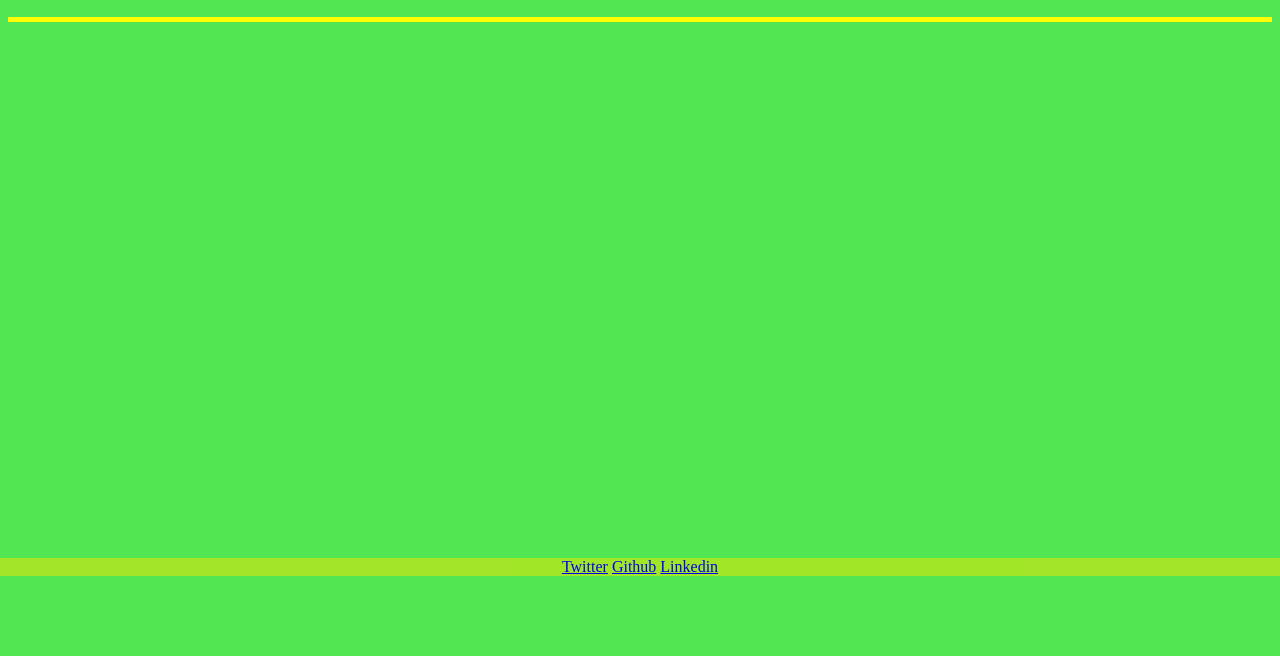
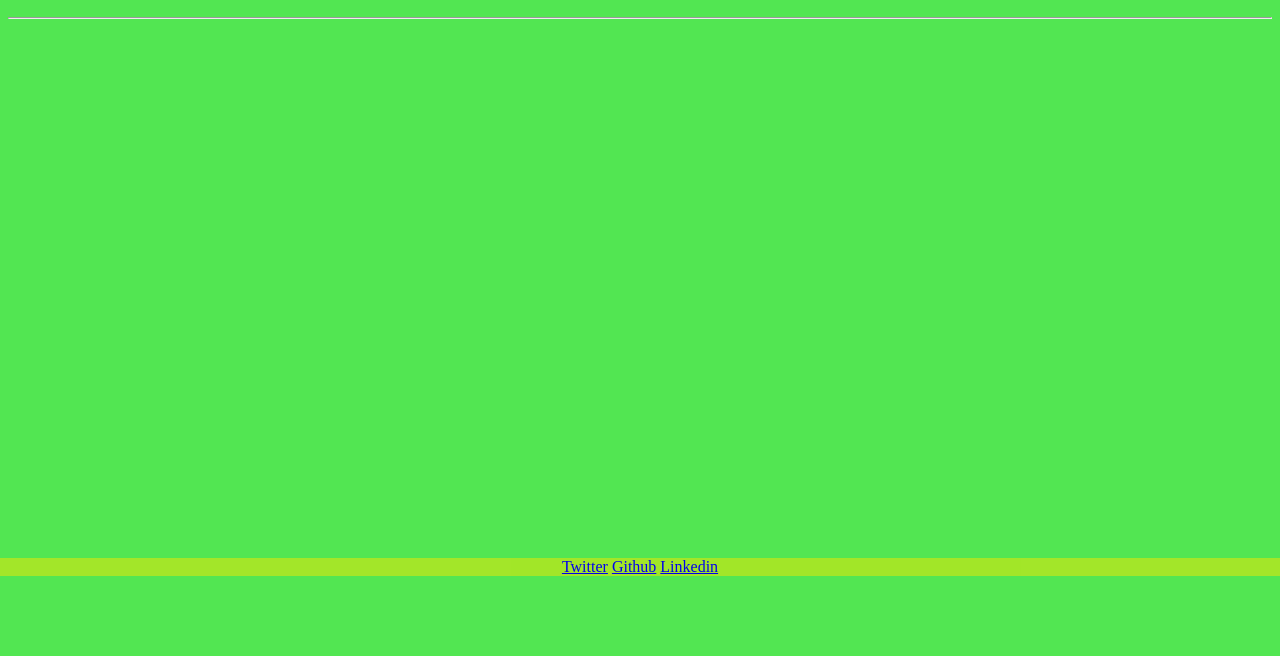
Before and after one commit to lab-brussels-1/group5, a website: page index.html in a window 1280 px wide. Shown: the part 144-800 px from the top of the page. Drawn offline with Linux system fonts and the light colour scheme.

Commit message:
fix all the errors in my files

```diff
--- a/index.html
+++ b/index.html
@@ -26,7 +26,7 @@
         alt="green project"
       />
     </header>
-    <hr size="5" color="yellow" />
+    <hr />
 
     <footer class="footer-style">
       <a href="twitter.com">Twitter</a>
--- a/styles/something.css
+++ b/styles/something.css
@@ -1,6 +1,7 @@
 body {
   background-color: rgb(82, 230, 82);
 }
+
 .centered-items {
   display: flex;
   flex-direction: row;
@@ -9,6 +10,7 @@ body {
   padding-bottom: 2%;
   font-family: helvetica, arial, sans-serif;
 }
+
 .bouncy-img {
   width: 10%;
   height: 10%;
@@ -17,6 +19,7 @@ body {
 .bouncy-img:hover {
   animation: bounce 1s;
 }
+
 .footer-style {
   position: fixed;
   left: 0;
```
